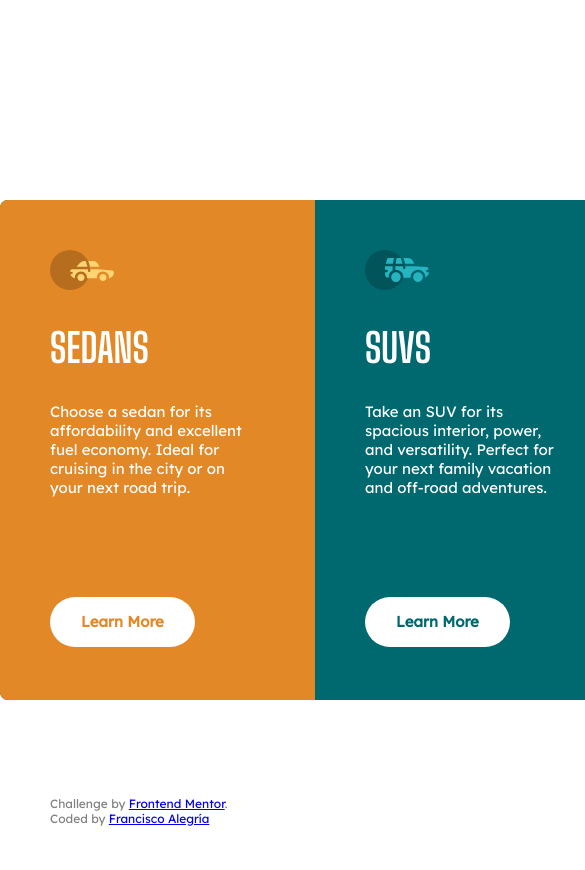
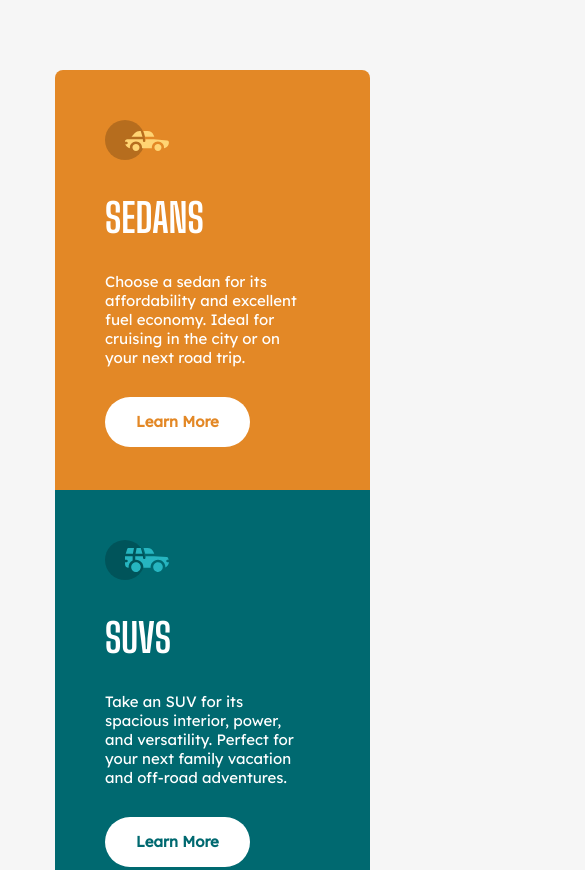
Before and after one commit to mEtAlxNG/3-column-card, a plain HTML site: page index.html in a window 390 px wide. Shown: the top 870 px of the page, 585 px wide, since content can reach past the window. Drawn offline with Linux system fonts and the light colour scheme.

Commit message:
Add files via upload

```diff
--- a/index.html
+++ b/index.html
@@ -41,9 +41,9 @@
     q
 
   <!-- ATTRIBUTION -->
-  <div class="attribution">
+  <!-- <div class="attribution">
     <p>Challenge by <a href="https://www.frontendmentor.io?ref=challenge" target="_blank">Frontend Mentor</a>.
     Coded by <a href="#">Francisco Alegría</a></p>.
-  </div>
+  </div> -->
 </body>
 </html>
--- a/style.css
+++ b/style.css
@@ -7,6 +7,7 @@
 
 body {
   color: white;
+  background: rgb(246, 246, 246);
 }
 
 h1{
@@ -31,11 +32,9 @@ h5{
 .cardsContainer{
   width: 945px;
   height: 500px;
-  background: green;
   display: flex;
   align-items: center;
   margin: 200px auto;
-  border-radius: 8px;
   justify-content: space-between;
 }
 
@@ -71,6 +70,12 @@ h5{
   border-radius: 25px;
 }
 
+.btn:hover{
+  cursor: pointer;
+  transform: scale(1.1);
+  transition: 0.2s;
+}
+
 .btn h5{
   padding-top: 15px;
 }
@@ -96,3 +101,28 @@ h5{
   font-size: 12px;
   color: grey;
 }
+
+@media (max-width: 600px){
+  .cardsContainer{
+    flex-direction: column;
+    display: inline-block;
+    margin: 70px 25px;
+    padding: 0 30px;
+  }
+
+  .card{
+    height: 420px;
+  }
+
+  .card.sedans{
+    border-radius: 8px 8px 0 0;
+  }
+
+  .card.luxury{
+    border-radius: 0px 0px 8px 8px;
+  }
+
+  .btn{
+    margin: 30px auto 10px 50px;
+  }
+}
```
